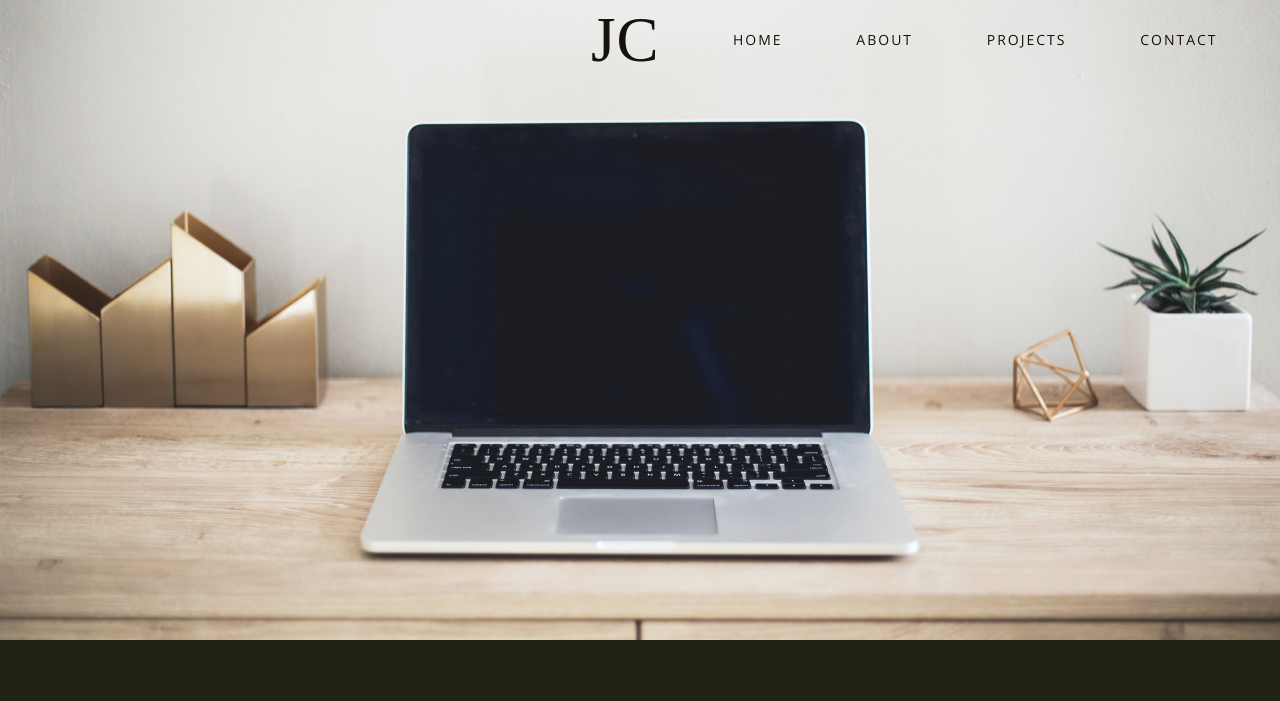
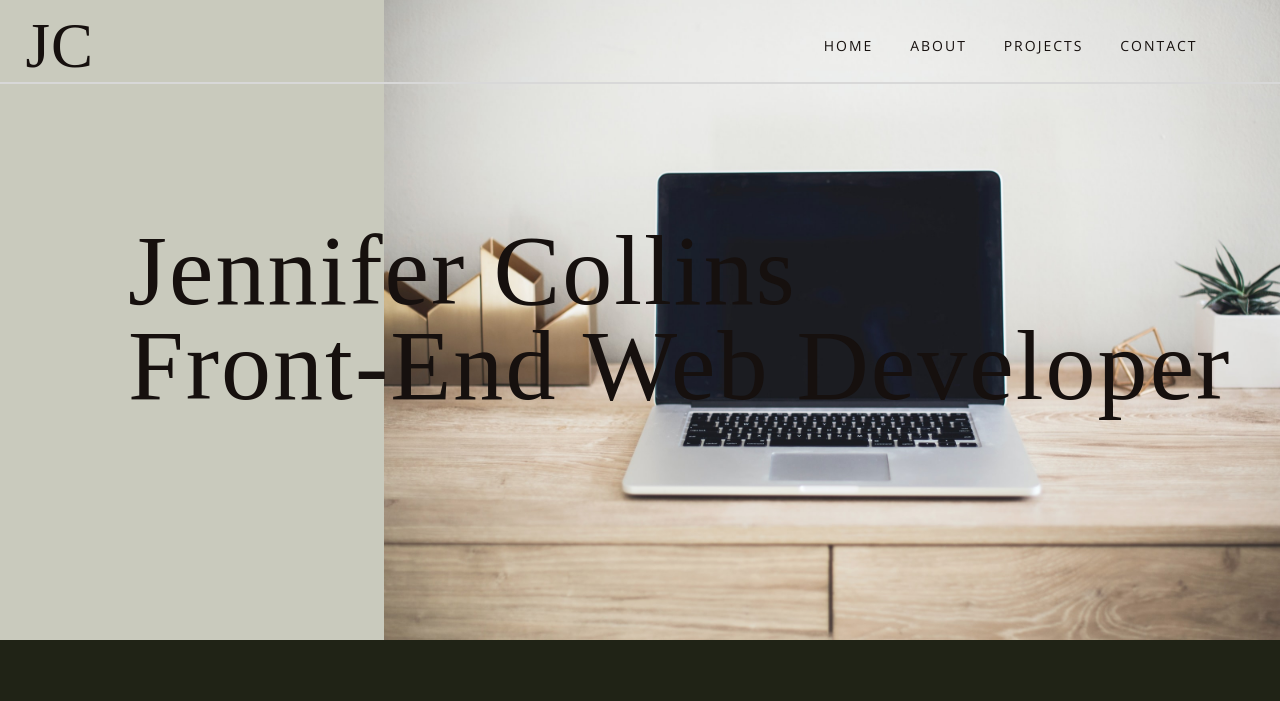
Before and after one commit to jennifer-collins/jennifer-collins-portfolio, a plain HTML site: page index.html in a window 1280 px wide. Shown: the top 701 px of the page. Drawn offline with nearby package versions, Linux system fonts and the light colour scheme; a web font is replaced by a local one.

Commit message:
Update header styles

```diff
--- a/index.html
+++ b/index.html
@@ -12,10 +12,10 @@
 <body>
     <header>
         <nav class="mainNav">
+            <div class="logo">
+                <h4>JC</h4>
+            </div>
             <ul>
-                <li class="logo">
-                    <h4>JC</h4>
-                </li>
                 <li>
                     <a href="#home">Home</a>
                 </li>
@@ -32,12 +32,14 @@
         </nav>
 
         <!-- possibly update background color only on header and set a width on the headerBackgroundImage div -->
-        <div class="backgroundBox"></div>
-        <div class="headerBackgroundImage"></div>
+        <div class="headerContent">
+            <div class="backgroundBox"></div>
+            <div class="headerBackgroundImage"></div>
+        </div>
 
-        <!-- <div class="textContainer">
+        <div class="textContainer">
             <h1>Jennifer Collins<span class="headingSpan">Front-End Web Developer</span></h1>
-        </div> -->
+        </div>
 
     </header>
 
@@ -59,6 +61,7 @@
                     </div>
                 </div><!-- END .contentContainer -->
             </div><!-- END .wrapper -->
+
         </section><!-- END .about Section -->
 
         <section class="skills">
--- a/styles/sass/partials/_about.scss
+++ b/styles/sass/partials/_about.scss
@@ -1,6 +1,6 @@
 .about {
     background-color: $backgroundSecondary;
-    height: 80vh;
+    // height: 80vh;
     padding: 5% 0;
     h2 {
         text-align: center;
@@ -17,6 +17,10 @@
         margin-right: 5%;
         align-items: center;
         justify-content: flex-end;
+        padding-left: 20%;
+        p {
+            margin-bottom: 5%;
+        }
     }
 }
 
--- a/styles/sass/partials/_header.scss
+++ b/styles/sass/partials/_header.scss
@@ -1,34 +1,63 @@
 header {
     background-color: $backgroundPrimary;
     height: 80vh;
-    background-image: url(../assets/images/kari-shea-1SAnrIxw5OY-unsplash.jpg);
-    background-repeat: no-repeat;
-    background-size: cover;
-    background-position: center;
+    // background-image: url(../assets/images/kari-shea-1SAnrIxw5OY-unsplash.jpg);
+    // background-repeat: no-repeat;
+    // background-size: cover;
+    // background-position: center;
 }
 
 .mainNav{
-    padding: 2% 2%;
+    // padding: 2% 2%;
+    display: flex;
+    justify-content: space-between;
+    align-items: center;
+    position: fixed;
+    // background-color: $backgroundPrimary;
+    width: 100vw;
+    border-bottom: 2px solid $lineColor;
+    top: 10px;
     ul {
         display: flex;
         flex-direction: row;
         justify-content: flex-end;
+        align-items: center;
+        padding-right: 5%;
         li {
-            margin: 0 3%;
+            margin: 0 7%;
         }
     }
+}
+
+.logo {
+    padding-left: 2%;
 }
 
 .headingSpan {
     display: block;
 }
 
-// .headerBackgroundImage {
-//     background-image: url(../assets/images/kari-shea-1SAnrIxw5OY-unsplash.jpg);
-//     background-repeat: no-repeat;
-//     background-size: cover;
-//     background-position: center;
-//     width: 50%;
-//     // height: auto;
-//     height: 60vh;
-// }
+.headerContent {
+    display: flex;
+    flex-direction: row;
+}
+
+.backgroundBox {
+    width: 30%;
+}
+
+.headerBackgroundImage {
+    background-image: url(../assets/images/kari-shea-1SAnrIxw5OY-unsplash.jpg);
+    background-repeat: no-repeat;
+    background-size: cover;
+    background-position: center;
+    width: 70%;
+    // height: 100%;
+    height: 80vh;
+}
+
+header .textContainer {
+    position: absolute;
+    bottom: 40%;
+    left: 10%;
+}
--- a/styles/sass/partials/_typography.scss
+++ b/styles/sass/partials/_typography.scss
@@ -9,7 +9,8 @@ body {
     font-size: 0.7rem;
     // color: #16100E;
     // color: #FFF;
-    line-height: 28px;
+    // change this to specific section
+        // line-height: 28px;
     font-family: $bodyFont;
 }
 
@@ -66,4 +67,5 @@ h4 {
     text-transform: uppercase;
     letter-spacing: 2px;
     font-weight: 300;
+    line-height: 28px;
 }
```
Also changed, not shown: styles/styles.css.
